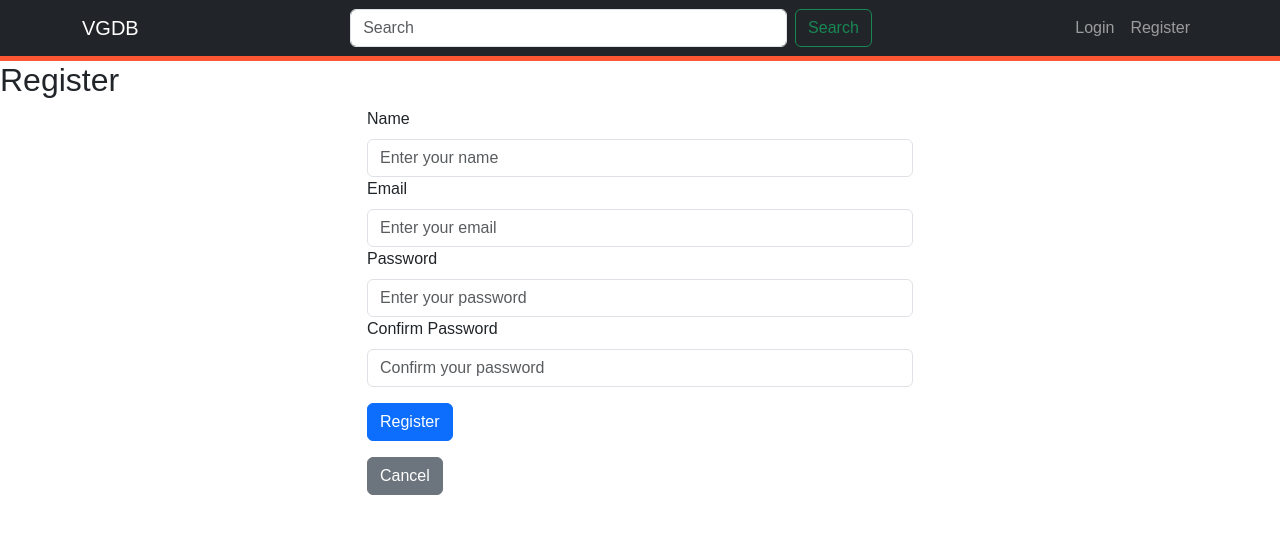
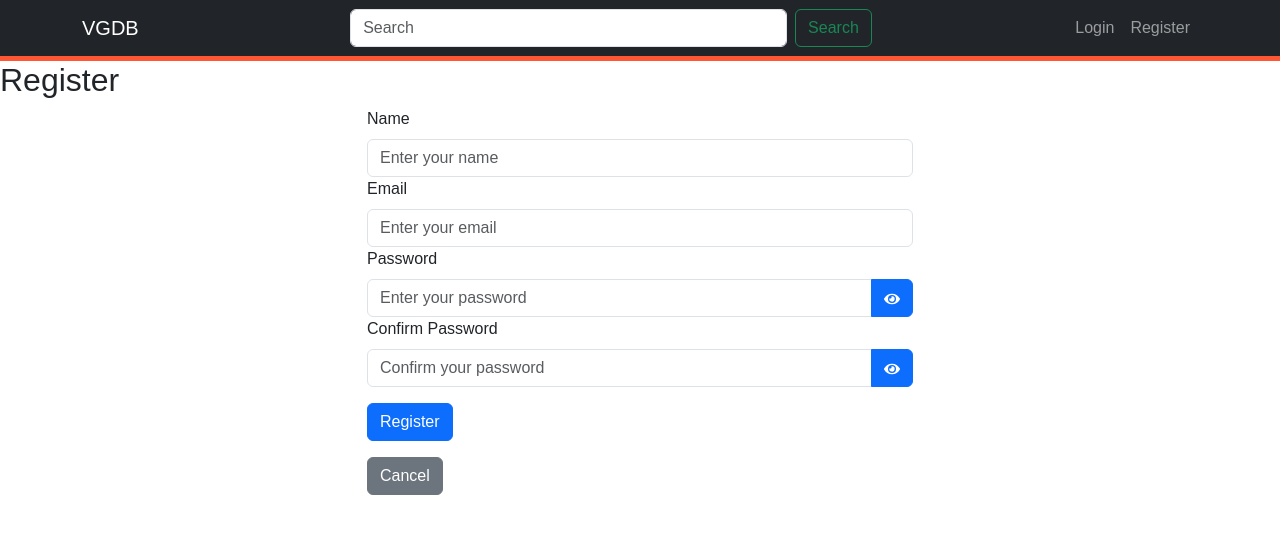
Before and after one commit to nagmil2077/videogame-database, a React (Create React App) app in the folder frontend/: page /register in a window 1280 px wide. Shown: the top 534 px of the page. Built offline with nearby package versions, Linux system fonts and the light colour scheme.

Commit message:
Add show/hide password feature to UserForm

```diff
--- a/frontend/package.json
+++ b/frontend/package.json
@@ -12,6 +12,7 @@
     "react": "^18.3.1",
     "react-bootstrap": "^2.10.2",
     "react-dom": "^18.3.1",
+    "react-icons": "^5.2.1",
     "react-router-dom": "^6.23.1",
     "react-scripts": "5.0.1",
     "web-vitals": "^2.1.4"
--- a/frontend/src/Components/UserForm.jsx
+++ b/frontend/src/Components/UserForm.jsx
@@ -1,5 +1,6 @@
-import React, {useState} from "react";
-import {Form, Button, Container, Row, Col} from 'react-bootstrap';
+import React, { useState } from "react";
+import { Form, Button, Container, Row, Col, InputGroup } from 'react-bootstrap';
+import { FaEye, FaEyeSlash } from "react-icons/fa";
 
 const UserForm = ({ handleSubmit, onCancel }) => {
     const [formData, setFormData] = useState({
@@ -8,6 +9,8 @@ const UserForm = ({ handleSubmit, onCancel }) => {
         password: '',
         password_confirmation: '',
     });
+    const [showPassword, setShowPassword] = useState(false);
+    const [showConfirmPassword, setShowConfirmPassword] = useState(false);
 
     const handleChange = (e) => {
         const {name, value} = e.target;
@@ -49,23 +52,33 @@ const UserForm = ({ handleSubmit, onCancel }) => {
                         </Form.Group>
                         <Form.Group controlId="formPassword">
                             <Form.Label>Password</Form.Label>
+                            <InputGroup>
                                 <Form.Control
-                                type="password"
+                                    type={showPassword ? "text" : "password"}
                                     placeholder="Enter your password"
                                     name="password"
                                     value={formData.password}
                                     onChange={handleChange}
                                 />
+                                <Button onClick={() => setShowPassword(!showPassword)}>
+                                    {showPassword ? <FaEyeSlash /> : <FaEye />}
+                                </Button>
+                            </InputGroup>
                         </Form.Group>
                         <Form.Group controlId="formPasswordConfirmation">
                             <Form.Label>Confirm Password</Form.Label>
+                            <InputGroup>
                                 <Form.Control
-                                type="password"
+                                    type={showConfirmPassword ? "text" : "password"}
                                     placeholder="Confirm your password"
                                     name="password_confirmation"
                                     value={formData.password_confirmation}
                                     onChange={handleChange}
                                 />
+                                <Button onClick={() => setShowConfirmPassword(!showConfirmPassword)}>
+                                    {showConfirmPassword ? <FaEyeSlash/> : <FaEye/>}
+                                </Button>
+                            </InputGroup>
                         </Form.Group>
                         <Button variant="primary" type="submit" className="mt-3">
                             Register
```
Also changed, not shown: 1 other file (tests, documents, lock files or other folders). Lines whose indentation alone changed are shown as unchanged.
